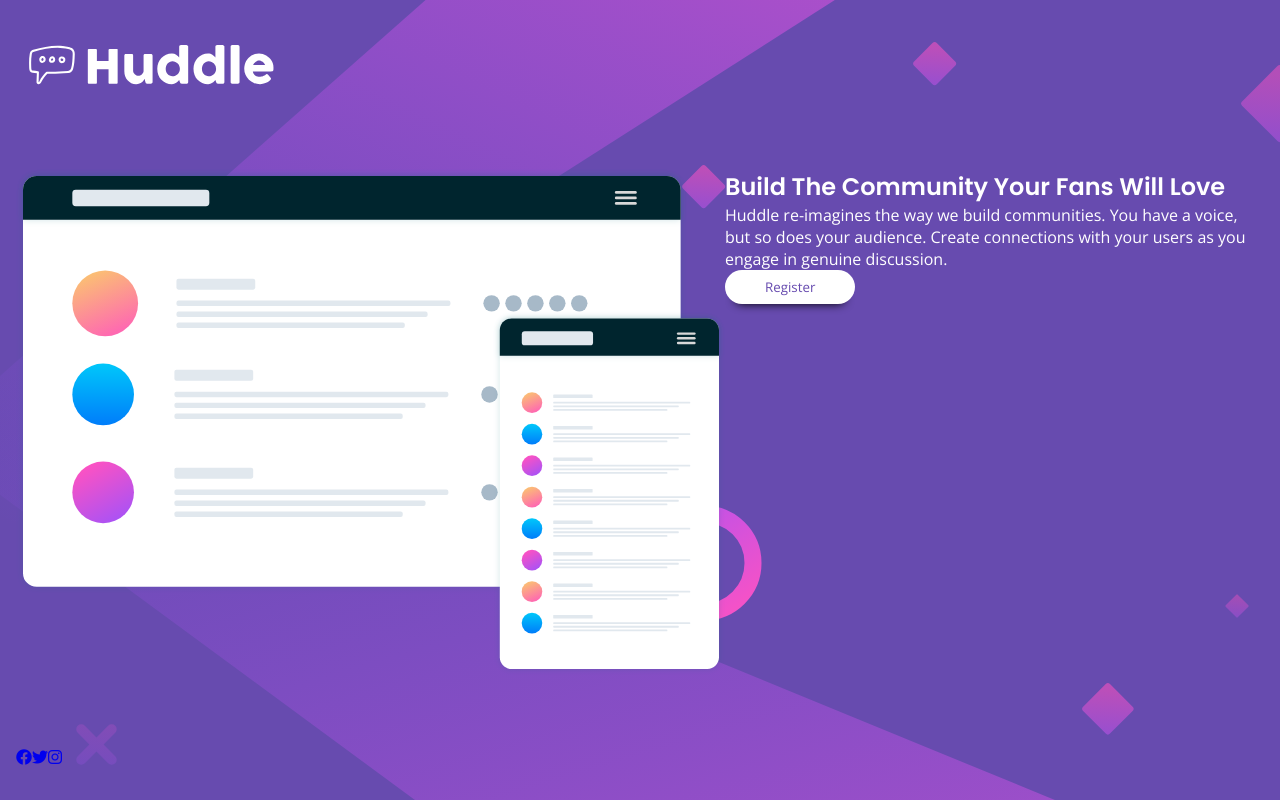
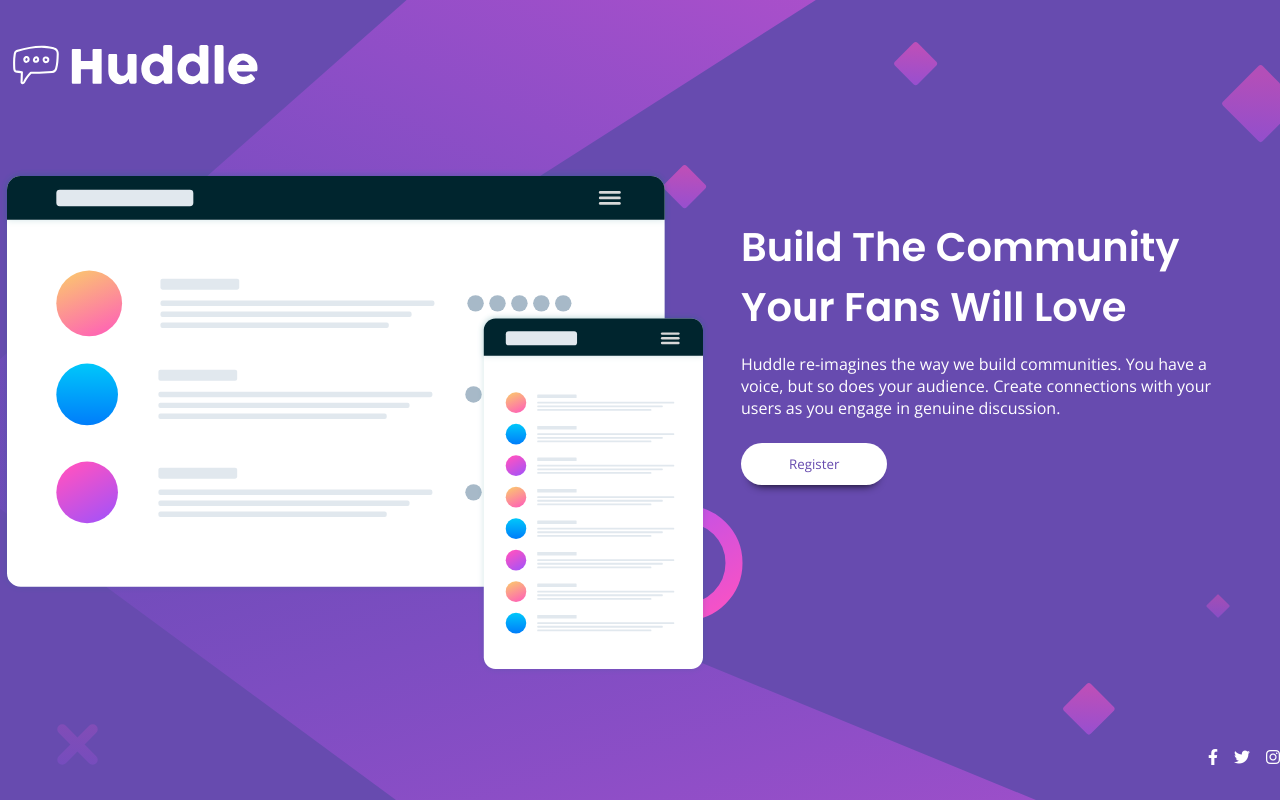
Before and after one commit to erlanggaadptr/huddle-landing-page-with-single-introductory-section-master, a plain HTML site: page index.html in a window 1280 px wide. Drawn offline with nearby package versions, Linux system fonts and the light colour scheme.

Commit message:
Add main styling

```diff
--- a/css/style.css
+++ b/css/style.css
@@ -7,6 +7,9 @@
 body {
   background-color: var(--bg-btn-text-col);
   background-image: url('../images/bg-desktop.svg');
+  background-repeat: no-repeat;
+  background-position: center center;
+  background-size: cover;
   font-family: var(--ff-body);
   color: #fff;
 }
@@ -31,9 +34,50 @@ button {
 }
 
 main {
-  padding: 2rem 1rem;
+  padding: 2rem 0;
   min-height: 100vh;
   max-width: 81.25rem;
   margin: 0 auto;
   justify-content: space-between;
 }
+
+main #logo-wrapper {
+  align-items: center;
+}
+
+main #hero-wrapper {
+  justify-content: space-between;
+}
+
+main #hero-wrapper #hero-desc-wrapper {
+  padding: 2rem;
+  padding-top: 3rem;
+}
+
+main #hero-wrapper #hero-desc-wrapper #hero-text-wrapper {
+  margin-bottom: 1.5rem;
+}
+
+main #hero-wrapper #hero-desc-wrapper #hero-text-wrapper #hero-heading {
+  font-size: 2.5rem;
+  margin-bottom: 1rem;
+}
+
+main #hero-wrapper #hero-desc-wrapper #hero-button:hover {
+  background-color: var(--btn-bg-hover-col);
+  color: #fff;
+}
+
+main #social-wrapper {
+  align-items: center;
+  justify-content: flex-end;
+}
+
+main #social-wrapper ul {
+  justify-content: space-between;
+  gap: 1rem;
+}
+
+main #social-wrapper ul li a {
+  color: #fff;
+}
--- a/css/utilities.css
+++ b/css/utilities.css
@@ -18,7 +18,7 @@
 }
 
 .btn {
-  padding: 0.5rem 2.5rem;
+  padding: 0.75rem 3rem;
   border-radius: 50px;
   box-shadow: 0 10px 10px -10px #000;
 }
@@ -27,6 +27,6 @@
   color: var(--bg-btn-text-col);
 }
 .btn-dark {
-  background-color: var(--bg-btn-text-col);
+  background-color: var(--bg-bg-hover-col);
   color: #fff;
 }
--- a/index.html
+++ b/index.html
@@ -454,10 +454,10 @@
           <button id="hero-button" class="btn btn-light">Register</button>
         </div>
       </section>
-      <footer id="social-wrapper">
+      <footer id="social-wrapper" class="flex-row">
         <ul class="flex-row">
           <li>
-            <a href="#"><i class="fab fa-facebook"></i></a>
+            <a href="#"><i class="fab fa-facebook-f"></i></a>
           </li>
           <li>
             <a href="#"><i class="fab fa-twitter"></i></a>
```
